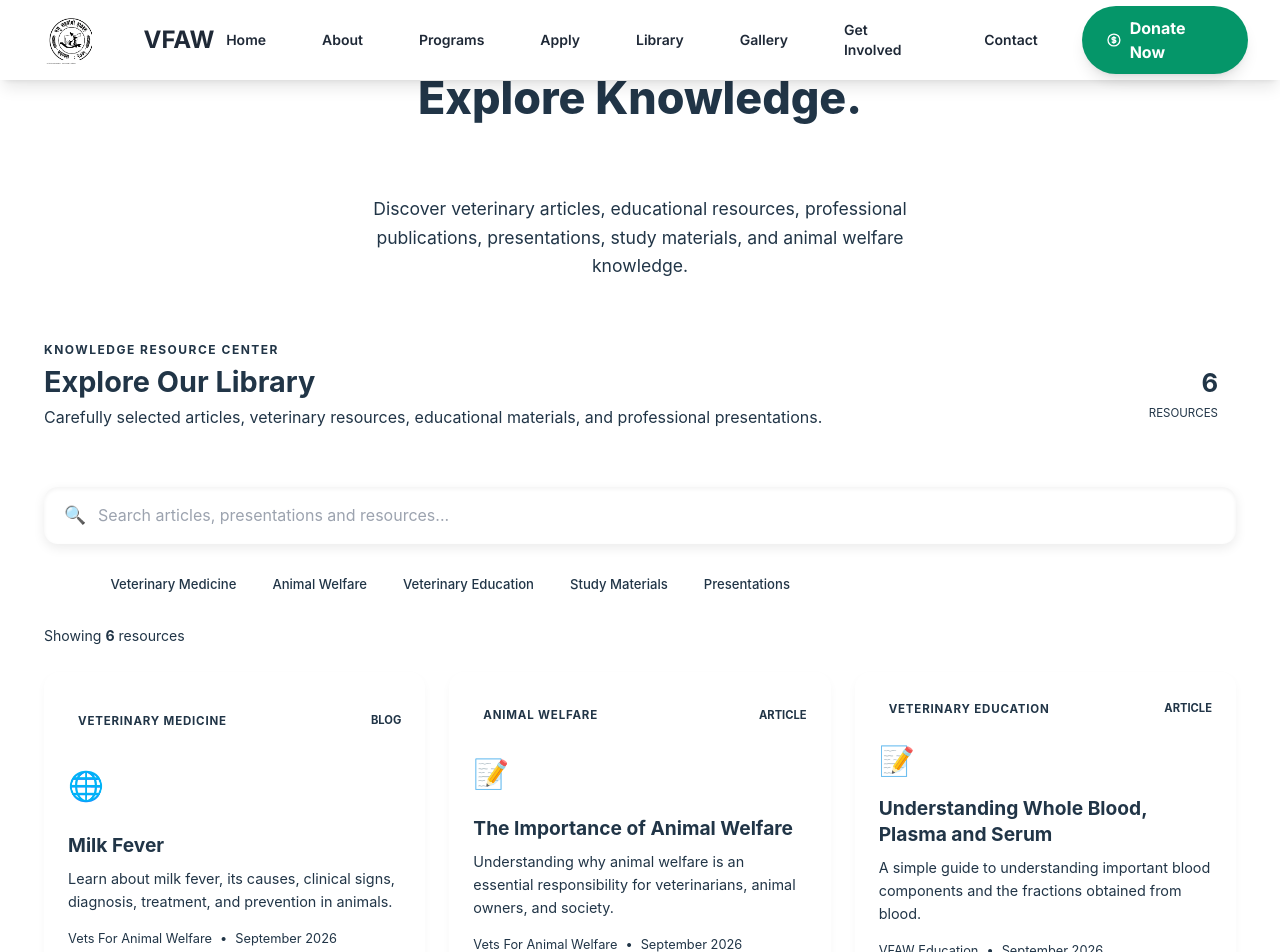
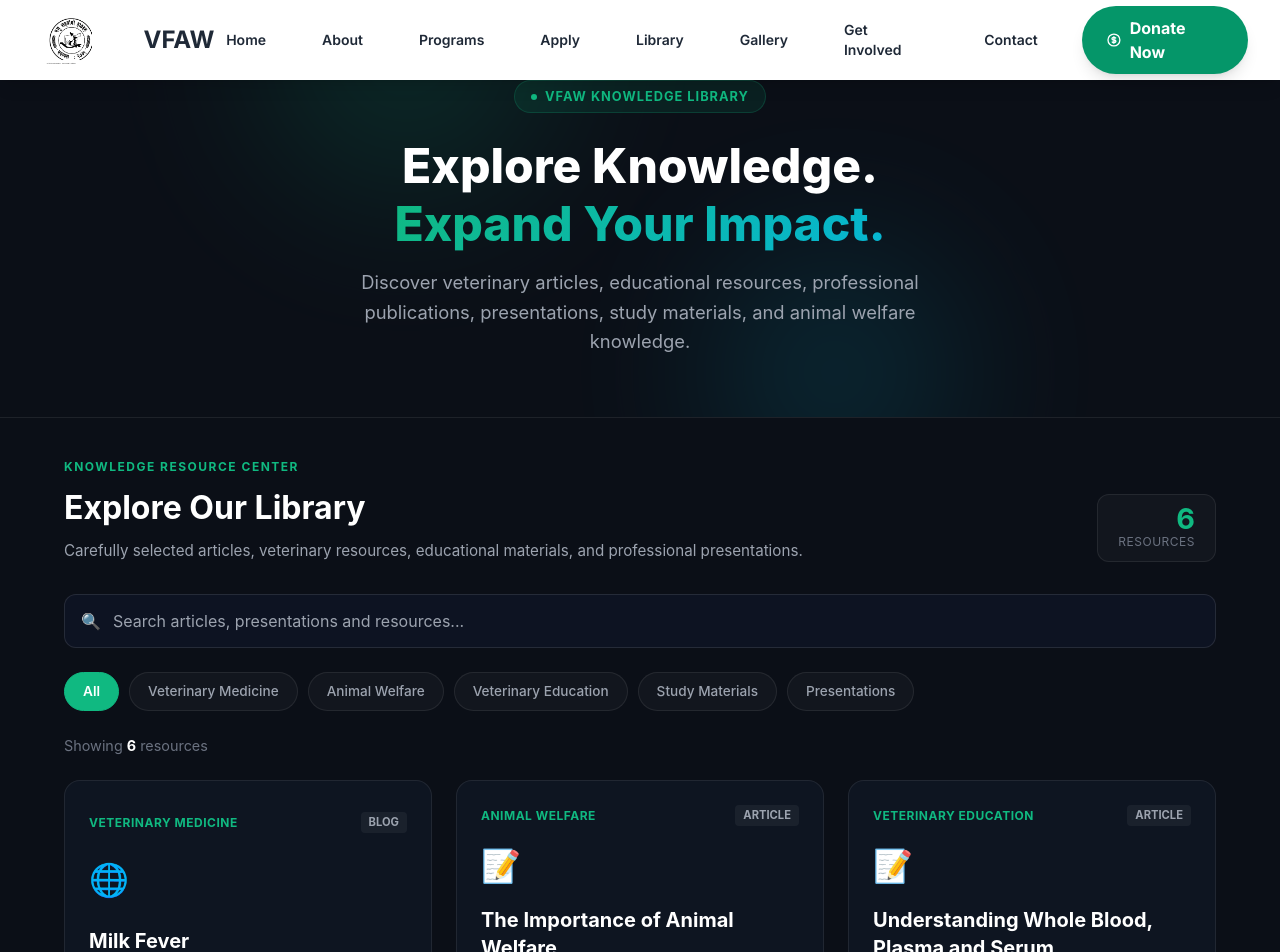
Before and after one commit to VetsForAnimalWelfare/vfaw, a React (Vite) app: page /library in a window 1280 px wide. Shown: the top 952 px of the page. Built offline with nearby package versions, Linux system fonts and the light colour scheme.

Commit message:
Refactor Library.css for design updates and cleanup
Removed dark and light theme variables and updated styles for various components. Adjusted layout, colors, and padding for improved design consistency.

```diff
--- a/src/Library.css
+++ b/src/Library.css
@@ -1,123 +1,78 @@
 /* =========================================================
-   1. DESIGN SYSTEM & DUAL MODE VARIABLES
+   LIBRARY MAIN CONTAINER
 ========================================================= */
 
-/* DARK THEME (DEFAULT) */
-.library-page.theme-dark {
-  --bg-dark: #0b0f17;
-  --bg-card: rgba(18, 26, 41, 0.75);
-  --bg-card-hover: rgba(25, 36, 56, 0.95);
-  --bg-glass: rgba(255, 255, 255, 0.03);
-  --bg-overlay: rgba(7, 10, 15, 0.96);
-
-  --accent-primary: #10b981;
-  --accent-glow: rgba(16, 185, 129, 0.25);
-  --accent-secondary: #06b6d4;
-
-  --text-main: #f3f4f6;
-  --text-muted: #9ca3af;
-  --text-dim: #6b7280;
-
-  --border-light: rgba(255, 255, 255, 0.08);
-  --border-hover: rgba(16, 185, 129, 0.4);
-
-  --shadow-3d: 0 12px 24px -4px rgba(0, 0, 0, 0.5), 0 0 20px rgba(16, 185, 129, 0.08);
-  --search-bg: rgba(15, 23, 42, 0.85);
-  --reader-bg: #0d1117;
-  --reader-text: #e6edf3;
+.library-page {
+  min-height: 100vh;
+  background-color: #0b0f17;
+  color: #f3f4f6;
+  font-family: -apple-system, BlinkMacSystemFont, "Segoe UI", Roboto, Oxygen,
+    Ubuntu, Cantarell, "Open Sans", "Helvetica Neue", sans-serif;
 }
 
-/* LIGHT THEME (EXECUTIVE VETERINARY) */
-.library-page.theme-light {
-  --bg-dark: #f8fafc;
-  --bg-card: #ffffff;
-  --bg-card-hover: #ffffff;
-  --bg-glass: rgba(0, 0, 0, 0.03);
-  --bg-overlay: rgba(255, 255, 255, 0.98);
-
-  --accent-primary: #059669;
-  --accent-glow: rgba(5, 150, 105, 0.15);
-  --accent-secondary: #0284c7;
-
-  --text-main: #0f172a;
-  --text-muted: #475569;
-  --text-dim: #64748b;
-
-  --border-light: rgba(0, 0, 0, 0.08);
-  --border-hover: rgba(5, 150, 105, 0.4);
-
-  --shadow-3d: 0 12px 28px -4px rgba(0, 0, 0, 0.08), 0 0 15px rgba(5, 150, 105, 0.06);
-  --search-bg: #ffffff;
-  --reader-bg: #ffffff;
-  --reader-text: #1e293b;
+.library-hero {
+  position: relative;
+  padding: 80px 24px 60px;
+  text-align: center;
+  overflow: hidden;
+  border-bottom: 1px solid rgba(255, 255, 255, 0.08);
 }
 
-/* Base Setup */
-.library-page {
-  min-height: 100vh;
-  background-color: var(--bg-dark);
-  color: var(--text-main);
-  font-family: -apple-system, BlinkMacSystemFont, "Segoe UI", Roboto, Oxygen, sans-serif;
-  line-height: 1.6;
-  transition: background-color 0.3s ease, color 0.3s ease;
+.library-hero-background {
+  position: absolute;
+  top: 0;
+  left: 0;
+  width: 100%;
+  height: 100%;
+  z-index: 0;
+  pointer-events: none;
 }
 
-/* =========================================================
-   2. HERO & TOP BAR CONTROLS
-========================================================= */
-.library-hero {
-  position: relative;
-  padding: 40px 24px 60px;
-  text-align: center;
-  overflow: hidden;
-  background: radial-gradient(circle at 50% 0%, var(--accent-glow), transparent 70%);
+.hero-orb {
+  position: absolute;
+  border-radius: 50%;
+  filter: blur(80px);
+  opacity: 0.15;
 }
 
-.library-top-bar {
-  display: flex;
-  justify-content: space-between;
-  align-items: center;
-  max-width: 1240px;
-  margin: 0 auto 30px;
+.hero-orb-one {
+  width: 300px;
+  height: 300px;
+  background: #10b981;
+  top: -100px;
+  left: 20%;
+}
+
+.hero-orb-two {
+  width: 250px;
+  height: 250px;
+  background: #06b6d4;
+  bottom: -80px;
+  right: 25%;
 }
 
 .library-badge {
+  position: relative;
+  z-index: 1;
   display: inline-flex;
   align-items: center;
   gap: 8px;
   padding: 6px 16px;
   border-radius: 30px;
-  background: var(--bg-glass);
-  border: 1px solid var(--border-light);
-  color: var(--accent-primary);
-  font-size: 0.78rem;
+  background: rgba(16, 185, 129, 0.1);
+  border: 1px solid rgba(16, 185, 129, 0.2);
+  color: #10b981;
+  font-size: 0.8rem;
   font-weight: 700;
-  letter-spacing: 1.2px;
+  letter-spacing: 1px;
+  margin-bottom: 24px;
 }
 
 .badge-dot {
   width: 6px;
   height: 6px;
   border-radius: 50%;
-  background-color: var(--accent-primary);
-}
-
-.theme-toggle-btn {
-  background: var(--bg-card);
-  border: 1px solid var(--border-light);
-  color: var(--text-main);
-  padding: 8px 16px;
-  border-radius: 20px;
-  font-size: 0.85rem;
-  font-weight: 600;
-  cursor: pointer;
-  box-shadow: 0 2px 8px rgba(0, 0, 0, 0.05);
-  transition: all 0.2s ease;
-}
-
-.theme-toggle-btn:hover {
-  border-color: var(--accent-primary);
-  transform: translateY(-1px);
+  background-color: #10b981;
 }
 
 .library-hero-content {
@@ -128,41 +83,41 @@
 }
 
 .library-hero h1 {
-  font-size: 2.8rem;
+  font-size: 3rem;
   font-weight: 800;
   line-height: 1.2;
   margin-bottom: 16px;
-  color: var(--text-main);
+  color: #ffffff;
 }
 
 .library-hero h1 span {
-  background: linear-gradient(135deg, var(--accent-primary), var(--accent-secondary));
+  background: linear-gradient(135deg, #10b981, #06b6d4);
   -webkit-background-clip: text;
   -webkit-text-fill-color: transparent;
 }
 
 .library-hero p {
-  font-size: 1.1rem;
-  color: var(--text-muted);
-  max-width: 620px;
+  font-size: 1.15rem;
+  color: #9ca3af;
+  max-width: 650px;
   margin: 0 auto;
+  line-height: 1.6;
 }
 
 /* =========================================================
-   3. CONTROLS, SEARCH & FILTER TABS
+   LIBRARY CONTAINER & CONTROLS
 ========================================================= */
+
 .library-container {
-  max-width: 1240px;
+  max-width: 1200px;
   margin: 0 auto;
-  padding: 0 24px 80px;
+  padding: 40px 24px 80px;
 }
 
 .library-header {
   display: flex;
   justify-content: space-between;
   align-items: flex-end;
-  padding-bottom: 24px;
-  border-bottom: 1px solid var(--border-light);
   margin-bottom: 32px;
 }
 
@@ -170,68 +125,77 @@
   font-size: 0.75rem;
   font-weight: 700;
   letter-spacing: 1.5px;
-  color: var(--accent-primary);
+  color: #10b981;
+  text-transform: uppercase;
+  margin-bottom: 8px;
   display: block;
 }
 
 .library-heading h2 {
-  font-size: 1.8rem;
+  font-size: 2rem;
   font-weight: 700;
-  color: var(--text-main);
+  color: #ffffff;
+  margin-bottom: 8px;
+}
+
+.library-heading p {
+  color: #9ca3af;
+  font-size: 0.95rem;
 }
 
 .library-count {
   display: flex;
   flex-direction: column;
   align-items: flex-end;
-  background: var(--bg-card);
-  padding: 8px 18px;
+  background: rgba(255, 255, 255, 0.03);
+  padding: 10px 20px;
   border-radius: 12px;
-  border: 1px solid var(--border-light);
+  border: 1px solid rgba(255, 255, 255, 0.08);
 }
 
 .library-count strong {
-  font-size: 1.6rem;
-  color: var(--accent-primary);
+  font-size: 1.8rem;
+  color: #10b981;
+  line-height: 1;
 }
 
 .library-count span {
-  font-size: 0.72rem;
-  color: var(--text-muted);
+  font-size: 0.75rem;
+  color: #6b7280;
   text-transform: uppercase;
+  letter-spacing: 0.5px;
 }
 
-/* 3D Search Input */
+.library-controls {
+  margin-bottom: 24px;
+}
+
 .library-search {
   position: relative;
   display: flex;
   align-items: center;
-  width: 100%;
-  background: var(--search-bg);
-  border: 1px solid var(--border-light);
-  border-radius: 14px;
-  box-shadow: inset 0 2px 4px rgba(0, 0, 0, 0.05), 0 4px 12px rgba(0, 0, 0, 0.08);
-  transition: all 0.25s ease;
-  margin-bottom: 24px;
+  background: rgba(15, 23, 42, 0.6);
+  border: 1px solid rgba(255, 255, 255, 0.1);
+  border-radius: 12px;
+  transition: all 0.2s ease;
 }
 
 .library-search:focus-within {
-  border-color: var(--accent-primary);
-  box-shadow: inset 0 2px 4px rgba(0, 0, 0, 0.05), 0 0 18px var(--accent-glow);
-  transform: translateY(-2px);
+  border-color: #10b981;
+  box-shadow: 0 0 0 3px rgba(16, 185, 129, 0.15);
 }
 
 .search-icon {
-  padding-left: 20px;
-  font-size: 1.1rem;
+  padding-left: 16px;
+  font-size: 1rem;
 }
 
 .library-search input {
   width: 100%;
-  padding: 16px 16px 16px 12px;
+  padding: 14px 16px 14px 12px;
   background: transparent;
   border: none;
-  color: var(--text-main);
+  color: #ffffff;
   font-size: 1rem;
   outline: none;
 }
@@ -239,79 +203,61 @@
 .clear-search {
   background: transparent;
   border: none;
-  color: var(--text-muted);
-  font-size: 1.3rem;
-  padding: 0 20px;
+  color: #9ca3af;
+  font-size: 1.2rem;
+  padding: 0 16px;
   cursor: pointer;
 }
 
-/* Tab & Category Filters */
-.type-filter-tabs {
-  display: flex;
-  gap: 10px;
-  overflow-x: auto;
-  padding-bottom: 12px;
-  margin-bottom: 12px;
-}
-
-.type-tab {
-  background: var(--bg-card);
-  border: 1px solid var(--border-light);
-  color: var(--text-muted);
-  padding: 8px 16px;
-  border-radius: 8px;
-  font-size: 0.88rem;
-  font-weight: 600;
-  cursor: pointer;
-  white-space: nowrap;
-  transition: all 0.2s ease;
-}
-
-.type-tab.active,
-.type-tab:hover {
-  color: var(--text-main);
-  border-color: var(--accent-primary);
-}
-
-.type-tab.active {
-  background: var(--accent-glow);
-  color: var(--accent-primary);
+.clear-search:hover {
+  color: #ffffff;
 }
 
 .category-filter {
   display: flex;
   flex-wrap: wrap;
-  gap: 8px;
+  gap: 10px;
   margin-bottom: 24px;
 }
 
 .category-filter button {
-  background: transparent;
-  border: 1px solid var(--border-light);
-  color: var(--text-dim);
-  padding: 6px 14px;
+  background: rgba(255, 255, 255, 0.03);
+  border: 1px solid rgba(255, 255, 255, 0.08);
+  color: #9ca3af;
+  padding: 8px 18px;
   border-radius: 20px;
-  font-size: 0.82rem;
+  font-size: 0.85rem;
+  font-weight: 500;
   cursor: pointer;
   transition: all 0.2s ease;
 }
 
+.category-filter button:hover {
+  background: rgba(255, 255, 255, 0.08);
+  color: #ffffff;
+}
+
 .category-filter button.active {
-  background: var(--accent-primary);
-  border-color: var(--accent-primary);
+  background: #10b981;
+  border-color: #10b981;
   color: #ffffff;
   font-weight: 600;
 }
 
 .library-results {
-  font-size: 0.88rem;
-  color: var(--text-dim);
+  font-size: 0.9rem;
+  color: #6b7280;
   margin-bottom: 24px;
 }
 
+.library-results strong {
+  color: #ffffff;
+}
+
 /* =========================================================
-   4. RESOURCE CARD GRID (3D LIFT & HOVER)
+   LIBRARY CARDS GRID
 ========================================================= */
+
 .library-grid {
   display: grid;
   grid-template-columns: repeat(auto-fill, minmax(320px, 1fr));
@@ -320,23 +266,22 @@
 
 .library-card {
   position: relative;
-  background: var(--bg-card);
-  border: 1px solid var(--border-light);
+  background: rgba(18, 26, 41, 0.6);
+  border: 1px solid rgba(255, 255, 255, 0.08);
   border-radius: 16px;
   padding: 24px;
   display: flex;
   flex-direction: column;
   justify-content: space-between;
-  box-shadow: 0 4px 10px rgba(0, 0, 0, 0.03);
-  transition: all 0.3s cubic-bezier(0.16, 1, 0.3, 1);
+  transition: all 0.3s ease;
   overflow: hidden;
 }
 
 .library-card:hover {
-  transform: translateY(-6px);
-  background: var(--bg-card-hover);
-  border-color: var(--border-hover);
-  box-shadow: var(--shadow-3d);
+  transform: translateY(-4px);
+  border-color: rgba(16, 185, 129, 0.3);
+  box-shadow: 0 12px 30px rgba(0, 0, 0, 0.4);
+  background: rgba(25, 36, 56, 0.8);
 }
 
 .card-top {
@@ -347,50 +292,47 @@
 }
 
 .article-category {
-  font-size: 0.72rem;
+  font-size: 0.75rem;
   font-weight: 700;
   text-transform: uppercase;
-  letter-spacing: 0.8px;
-  color: var(--accent-primary);
-  background: var(--accent-glow);
-  padding: 4px 10px;
-  border-radius: 6px;
+  letter-spacing: 0.5px;
+  color: #10b981;
 }
 
 .article-type {
   font-size: 0.7rem;
   font-weight: 700;
-  color: var(--text-dim);
+  padding: 2px 8px;
+  border-radius: 4px;
+  background: rgba(255, 255, 255, 0.05);
+  color: #9ca3af;
 }
 
 .card-icon {
-  font-size: 1.8rem;
-  margin-bottom: 12px;
+  font-size: 2rem;
+  margin-bottom: 16px;
 }
 
 .card-content h3 {
-  font-size: 1.2rem;
+  font-size: 1.25rem;
   font-weight: 700;
-  color: var(--text-main);
-  margin-bottom: 8px;
-  line-height: 1.35;
+  color: #ffffff;
+  margin-bottom: 10px;
+  line-height: 1.4;
 }
 
 .card-content p {
   font-size: 0.9rem;
-  color: var(--text-muted);
-  margin-bottom: 16px;
-  display: -webkit-box;
-  -webkit-line-clamp: 3;
-  -webkit-box-orient: vertical;
-  overflow: hidden;
+  color: #9ca3af;
+  line-height: 1.5;
+  margin-bottom: 20px;
 }
 
 .article-meta {
   display: flex;
   gap: 8px;
   font-size: 0.8rem;
-  color: var(--text-dim);
+  color: #6b7280;
   margin-bottom: 20px;
 }
 
@@ -399,47 +341,90 @@
   display: flex;
   justify-content: space-between;
   align-items: center;
-  background: var(--bg-glass);
-  border: 1px solid var(--border-light);
-  color: var(--text-main);
+  background: rgba(255, 255, 255, 0.05);
+  border: 1px solid rgba(255, 255, 255, 0.08);
+  color: #ffffff;
   padding: 12px 16px;
   border-radius: 8px;
   font-weight: 600;
-  font-size: 0.88rem;
+  font-size: 0.9rem;
   cursor: pointer;
   transition: all 0.2s ease;
 }
 
 .library-card:hover .read-button {
-  background: var(--accent-primary);
-  border-color: var(--accent-primary);
+  background: #10b981;
+  border-color: #10b981;
   color: #ffffff;
 }
 
+.button-arrow {
+  transition: transform 0.2s ease;
+}
+
+.library-card:hover .button-arrow {
+  transform: translateX(4px);
+}
+
+/* NO RESULTS STATE */
+.no-results {
+  text-align: center;
+  padding: 60px 20px;
+  background: rgba(255, 255, 255, 0.02);
+  border-radius: 16px;
+  border: 1px solid rgba(255, 255, 255, 0.05);
+}
+
+.no-results-icon {
+  font-size: 3rem;
+  margin-bottom: 16px;
+}
+
+.no-results h3 {
+  font-size: 1.3rem;
+  color: #ffffff;
+  margin-bottom: 8px;
+}
+
+.no-results p {
+  color: #9ca3af;
+  margin-bottom: 20px;
+}
+
+.no-results button {
+  background: #10b981;
+  color: #ffffff;
+  border: none;
+  padding: 10px 20px;
+  border-radius: 8px;
+  font-weight: 600;
+  cursor: pointer;
+}
+
 /* =========================================================
-   5. READER OVERLAY
+   FULLSCREEN READER OVERLAY & EMBEDS
 ========================================================= */
+
 .reader-overlay {
   position: fixed;
   top: 0;
   left: 0;
   width: 100vw;
   height: 100vh;
-  background-color: var(--bg-overlay);
-  backdrop-filter: blur(15px);
+  background-color: #0b0f17;
   z-index: 9999;
   display: flex;
   flex-direction: column;
 }
 
 .reader-header {
-  height: 64px;
+  height: 60px;
   padding: 0 24px;
   display: flex;
   justify-content: space-between;
   align-items: center;
-  border-bottom: 1px solid var(--border-light);
-  background: var(--bg-card);
+  border-bottom: 1px solid rgba(255, 255, 255, 0.1);
+  background: #121a29;
 }
 
 .reader-brand {
@@ -450,19 +435,20 @@
 
 .reader-logo {
   font-weight: 800;
-  color: var(--accent-primary);
+  color: #10b981;
+  letter-spacing: 1px;
 }
 
 .reader-divider {
   width: 1px;
   height: 16px;
-  background-color: var(--border-light);
+  background-color: rgba(255, 255, 255, 0.2);
 }
 
 .reader-section {
-  font-size: 0.78rem;
+  font-size: 0.8rem;
   letter-spacing: 1px;
-  color: var(--text-muted);
+  color: #9ca3af;
 }
 
 .reader-actions {
@@ -472,10 +458,10 @@
 }
 
 .download-button {
-  background: var(--accent-primary);
+  background: #10b981;
   color: #ffffff;
   text-decoration: none;
-  padding: 8px 16px;
+  padding: 6px 14px;
   border-radius: 6px;
   font-size: 0.85rem;
   font-weight: 600;
@@ -484,18 +470,21 @@
 .reader-close {
   background: transparent;
   border: none;
-  color: var(--text-muted);
-  font-size: 2rem;
+  color: #9ca3af;
+  font-size: 1.8rem;
   cursor: pointer;
+  line-height: 1;
 }
 
-/* Reader Content Styles */
+.reader-close:hover {
+  color: #ffffff;
+}
+
+/* READER ARTICLE CONTENT */
 .fullscreen-article {
   flex: 1;
   overflow-y: auto;
-  padding: 40px 20px 80px;
-  background: var(--reader-bg);
-  color: var(--reader-text);
+  padding: 40px 24px 80px;
 }
 
 .reading-container {
@@ -505,46 +494,68 @@
 
 .reading-category {
   font-size: 0.85rem;
-  color: var(--accent-primary);
+  color: #10b981;
   font-weight: 700;
   text-transform: uppercase;
+  letter-spacing: 1px;
+  margin-bottom: 12px;
 }
 
 .reading-container h1 {
-  font-size: 2.2rem;
+  font-size: 2.25rem;
+  font-weight: 800;
   line-height: 1.3;
-  margin: 12px 0;
+  margin-bottom: 16px;
+  color: #ffffff;
 }
 
 .reading-excerpt {
   font-size: 1.1rem;
-  color: var(--text-muted);
+  color: #9ca3af;
+  line-height: 1.6;
   margin-bottom: 20px;
 }
 
 .reading-meta {
   display: flex;
-  gap: 10px;
+  gap: 8px;
   font-size: 0.85rem;
-  color: var(--text-dim);
+  color: #6b7280;
+  margin-bottom: 24px;
 }
 
 .reading-line {
   height: 1px;
-  background: var(--border-light);
-  margin: 28px 0;
+  background: rgba(255, 255, 255, 0.1);
+  margin-bottom: 32px;
+}
+
+.article-body {
+  color: #d1d5db;
+  font-size: 1.05rem;
+  line-height: 1.8;
 }
 
 .article-body h2 {
+  color: #ffffff;
   font-size: 1.5rem;
-  margin: 32px 0 12px;
+  margin: 32px 0 16px;
 }
 
 .article-body p {
-  margin-bottom: 18px;
-  line-height: 1.8;
+  margin-bottom: 20px;
 }
 
+.article-body ul {
+  margin-bottom: 20px;
+  padding-left: 24px;
+}
+
+.article-body li {
+  margin-bottom: 8px;
+}
+
+/* FULLSCREEN EMBEDS */
 .fullscreen-blog,
 .fullscreen-pdf,
 .fullscreen-presentation {
@@ -552,17 +563,32 @@
   display: flex;
   flex-direction: column;
   width: 100%;
-  height: calc(100vh - 64px);
+  height: calc(100vh - 60px);
 }
 
 .reader-title-area,
 .presentation-toolbar {
   padding: 12px 24px;
-  background: var(--bg-card);
-  border-bottom: 1px solid var(--border-light);
+  background: #0f172a;
+  border-bottom: 1px solid rgba(255, 255, 255, 0.08);
   display: flex;
   justify-content: space-between;
   align-items: center;
+}
+
+.reader-title-area span,
+.presentation-info span {
+  font-size: 0.75rem;
+  color: #10b981;
+  text-transform: uppercase;
+  font-weight: 700;
+  display: block;
+}
+
+.reader-title-area h1,
+.presentation-info strong {
+  font-size: 1rem;
+  color: #ffffff;
 }
 
 .fullscreen-blog-frame,
@@ -571,33 +597,47 @@
   width: 100%;
   height: 100%;
   border: none;
+  background: #ffffff;
 }
 
 .presentation-container {
   flex: 1;
-  background: #000;
+  width: 100%;
+  height: 100%;
+  background: #000000;
 }
 
 .presentation-fullscreen-button {
-  background: var(--accent-primary);
+  background: #10b981;
   color: #ffffff;
   border: none;
-  padding: 6px 14px;
+  padding: 8px 16px;
   border-radius: 6px;
+  font-weight: 600;
+  font-size: 0.85rem;
   cursor: pointer;
-  font-weight: 600;
 }
 
-/* Mobile Responsiveness */
+.presentation-fullscreen-button:hover {
+  background: #059669;
+}
+
+/* RESPONSIVE DESIGN */
 @media (max-width: 768px) {
   .library-hero h1 {
-    font-size: 2rem;
+    font-size: 2.2rem;
   }
+
   .library-header {
     flex-direction: column;
     align-items: flex-start;
     gap: 16px;
   }
+
+  .library-count {
+    align-items: flex-start;
+  }
+
   .library-grid {
     grid-template-columns: 1fr;
   }
```
